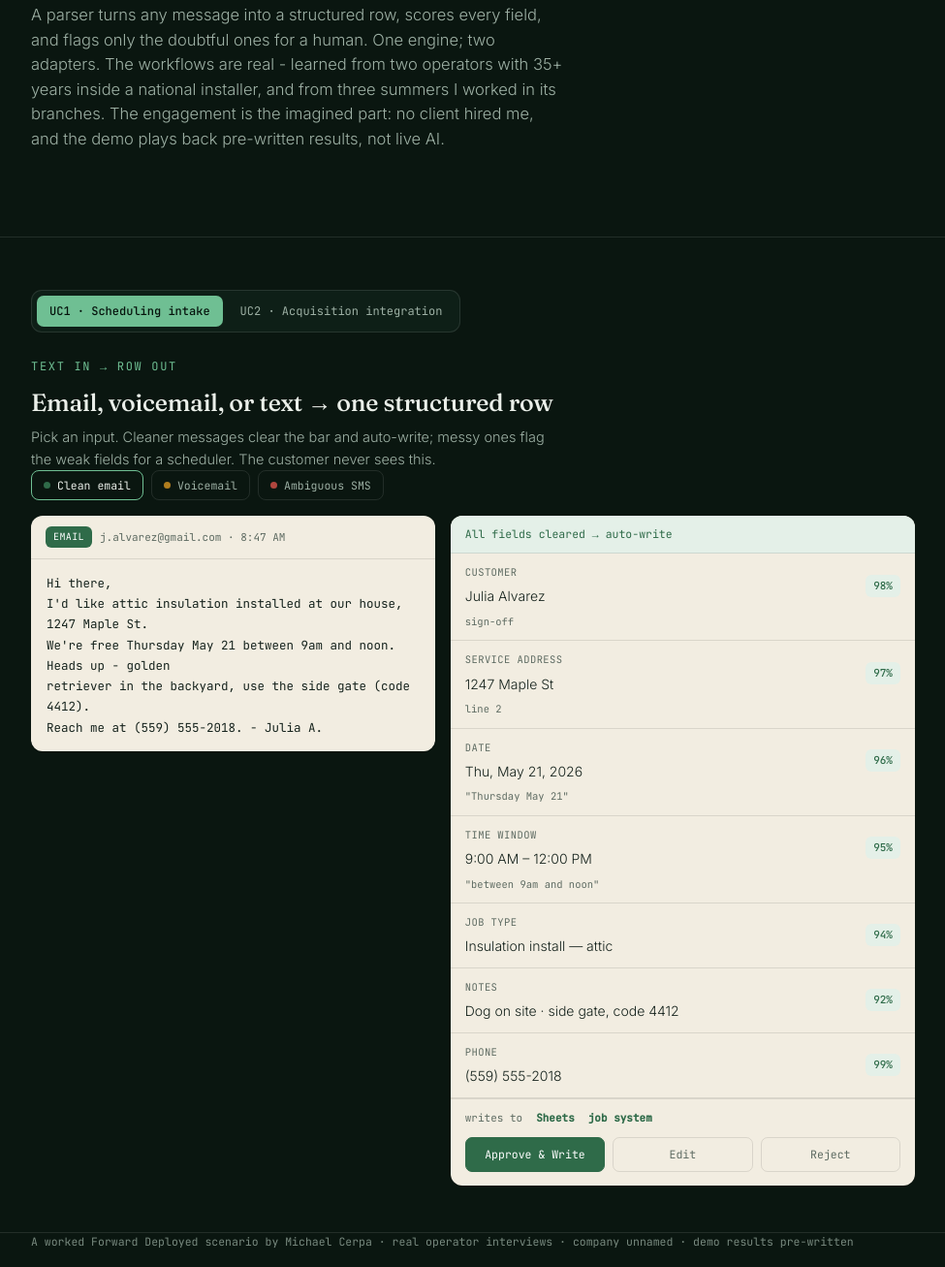
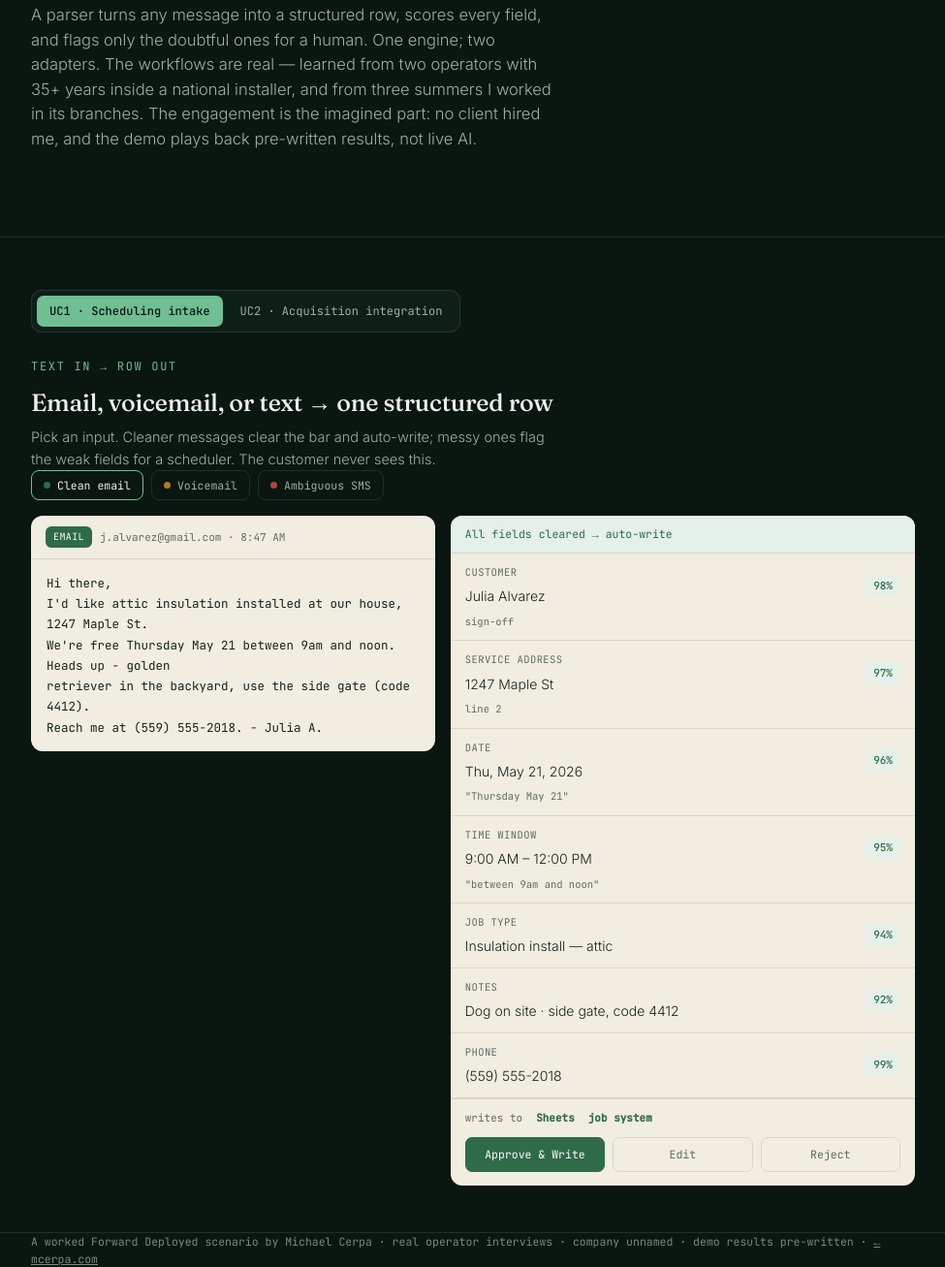
Before and after one commit to michaelcerpa/strata, a plain HTML site: page index.html in a window 1280 px wide. Shown: the part 252-1559 px from the top of the page at 97% size, without its empty margins (152-1127 px from the left). Drawn offline with Linux system fonts and the light colour scheme.

Commit message:
site revamp

```diff
--- a/index.html
+++ b/index.html
@@ -13,7 +13,8 @@
 <meta property="og:site_name" content="Strata">
 <meta property="og:title" content="Strata - intake parser concept (a worked Forward Deployed scenario)">
 <meta property="og:description" content="Messy in. Structured out. A parser turns any message into a structured row, scores every field, and flags only the doubtful ones for a human. Concept by Michael Cerpa.">
-<meta property="og:url" content="https://strata-phi-ochre.vercel.app/">
+<meta property="og:url" content="https://mcerpa.com/strata/">
+<link rel="canonical" href="https://mcerpa.com/strata/">
 <meta property="og:image" content="https://strata-phi-ochre.vercel.app/og.png">
 <meta property="og:image:width" content="1200">
 <meta property="og:image:height" content="630">
@@ -25,6 +26,7 @@
 <link rel="preconnect" href="https://fonts.gstatic.com" crossorigin>
 <link href="https://fonts.googleapis.com/css2?family=Fraunces:ital,opsz,wght@0,9..144,400;0,9..144,500;0,9..144,600&family=Inter:wght@300;400;500;600&family=JetBrains+Mono:wght@400;500&display=swap" rel="stylesheet">
 <style>
+@view-transition{navigation:auto}
 :root{
   --bg:#0A1610;--ink:#EAEFE9;--ink-soft:#9DB0A4;--accent:#6FBF93;
   --panel:#0E1F17;--cream:#F2EDE1;--on-cream:#16231D;--on-cream-soft:#5E6B62;--accent-deep:#2F6B49;
@@ -123,7 +125,7 @@ footer .fl{font-family:var(--mono);font-size:11.5px;color:var(--ink-soft);opacit
 <header class="hero wrap">
   <div class="eyebrow">A worked Forward Deployed scenario</div>
   <h1>Messy in. <em>Structured</em> out.</h1>
-  <p class="sub">A parser turns any message into a structured row, scores every field, and flags only the doubtful ones for a human. One engine; two adapters. The workflows are real - learned from two operators with 35+ years inside a national installer, and from three summers I worked in its branches. The engagement is the imagined part: no client hired me, and the demo plays back pre-written results, not live AI.</p>
+  <p class="sub">A parser turns any message into a structured row, scores every field, and flags only the doubtful ones for a human. One engine; two adapters. The workflows are real — learned from two operators with 35+ years inside a national installer, and from three summers I worked in its branches. The engagement is the imagined part: no client hired me, and the demo plays back pre-written results, not live AI.</p>
 </header>
 
 <main>
@@ -170,7 +172,7 @@ footer .fl{font-family:var(--mono);font-size:11.5px;color:var(--ink-soft);opacit
 </section>
 </main>
 
-<footer class="wrap"><div class="fl">A worked Forward Deployed scenario by Michael Cerpa · real operator interviews · company unnamed · demo results pre-written</div></footer>
+<footer class="wrap"><div class="fl">A worked Forward Deployed scenario by Michael Cerpa · real operator interviews · company unnamed · demo results pre-written · <a href="https://mcerpa.com" style="color:inherit">← mcerpa.com</a></div></footer>
 
 <script>
 const $=s=>document.querySelector(s), $$=s=>[...document.querySelectorAll(s)];
```
Also changed, not shown: 1 other file.
